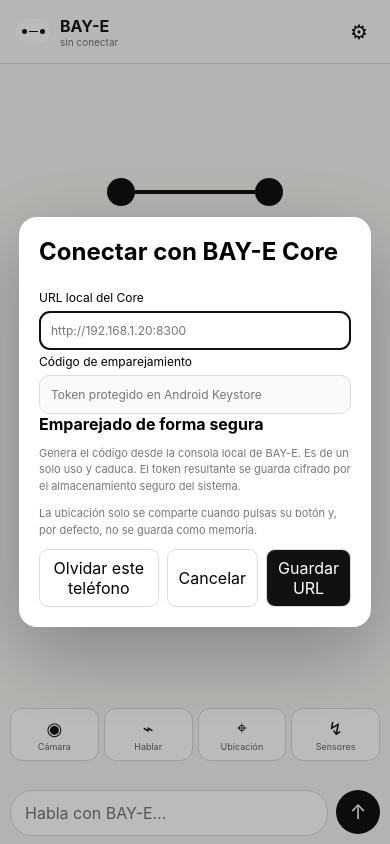
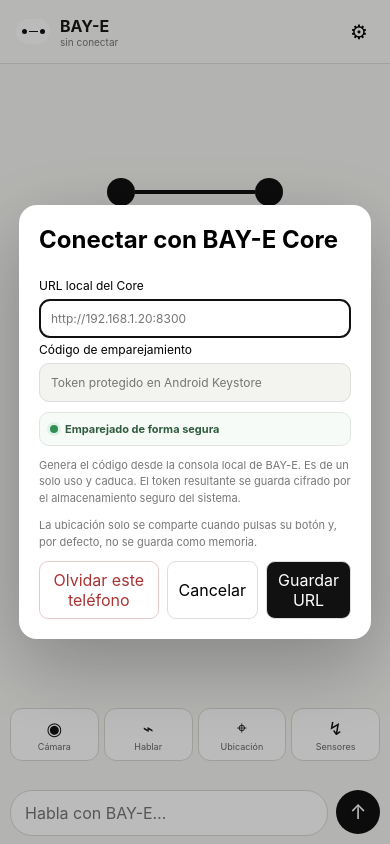
Before and after one commit to LuisCorrea2007/bay-e, a website built with Vite: page mobile/index.html in a window 390 px wide. Built offline with nearby package versions, Linux system fonts and the light colour scheme; some packages are replaced by stand-ins of ours; what @aparajita/capacitor-secure-storage, @capacitor/device, @capacitor/motion, @capacitor/network would draw is missing.

Commit message:
style(mobile): show secure pairing state

```diff
--- a/mobile/src/style.css
+++ b/mobile/src/style.css
@@ -3,3 +3,5 @@
 .messages{padding:0 16px}.message{max-width:88%;padding:11px 13px;border-radius:17px;margin:9px 0;line-height:1.45;font-size:14px}.message.user{margin-left:auto;background:#e1e1dd}.message.baye{background:#fff;border:1px solid #e0e0dc}.message small{display:block;color:#888;margin-top:5px;font-size:9px}
 .sensor-strip{position:fixed;left:0;right:0;bottom:76px;display:grid;grid-template-columns:repeat(4,1fr);gap:5px;padding:7px 10px;background:linear-gradient(transparent,#f5f5f2 28%)}.sensor-strip button{border:1px solid #d8d8d3;background:#fff;border-radius:12px;padding:8px 4px;font-size:9px;color:#666}.sensor-strip span{display:block;color:#111;font-size:18px;margin-bottom:2px}.composer{position:fixed;left:0;right:0;bottom:0;padding:8px 10px calc(8px + env(safe-area-inset-bottom));display:grid;grid-template-columns:1fr 44px;gap:8px;background:#f5f5f2}.composer textarea{border:1px solid #d8d8d3;border-radius:22px;background:#fff;padding:12px 14px;resize:none;outline:0}.composer button{width:44px;height:44px;border:0;border-radius:50%;background:#111;color:#fff;font-size:20px}
 dialog{border:0;border-radius:18px;width:min(430px,92vw);padding:0;box-shadow:0 25px 80px #0004}dialog::backdrop{background:#0004}dialog form{padding:20px}dialog h2{margin-top:0}dialog label{font-size:12px}dialog input{display:block;width:100%;margin-top:5px;border:1px solid #ddd;border-radius:10px;padding:11px}dialog p{font-size:11px;color:#777;line-height:1.5}.dialog-actions{display:flex;justify-content:flex-end;gap:8px}.dialog-actions button{border:1px solid #ddd;background:#fff;border-radius:9px;padding:8px 11px}.dialog-actions button:last-child{background:#111;color:#fff}.toast{position:fixed;left:50%;bottom:145px;transform:translate(-50%,15px);opacity:0;background:#111;color:#fff;border-radius:999px;padding:9px 12px;font-size:11px;transition:.15s}.toast.show{opacity:1;transform:translate(-50%,0)}
+
+.pair-state{display:flex;align-items:center;gap:7px;margin:10px 0;padding:9px 10px;border:1px solid #dfe7df;background:#f7fbf7;border-radius:10px;font-size:11px;color:#315b3f}.secure-dot{width:8px;height:8px;border-radius:50%;background:#2f8f55;box-shadow:0 0 0 3px #2f8f5518}.danger-link{margin-right:auto!important;color:#a33!important;background:transparent!important;border-color:#e4caca!important}#pair-code:disabled{color:#777;background:#f3f3f0}
```
